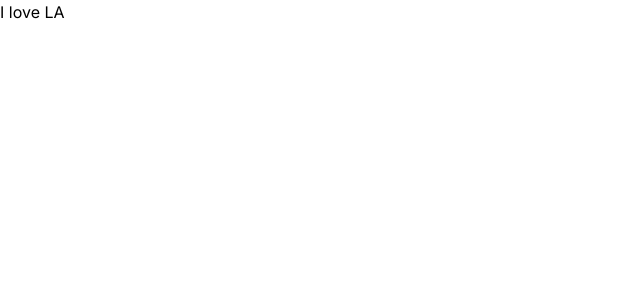
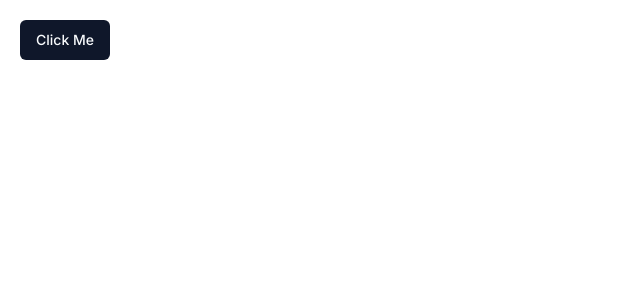
Before and after one commit to AnhKhuu/chin-pho-cycle, a Next.js app: page / in a window 1280 px wide. Shown: the top 300 px of the page, without its empty margins (0-640 px from the left). Built offline with nearby package versions, Linux system fonts and the light colour scheme.

Commit message:
setup shadcn

```diff
--- a/src/app/globals.css
+++ b/src/app/globals.css
@@ -2,26 +2,82 @@
 @tailwind components;
 @tailwind utilities;
 
-/* :root {
-  --foreground-rgb: 0, 0, 0;
-  --background-start-rgb: 214, 219, 220;
-  --background-end-rgb: 255, 255, 255;
+html,
+body,
+:root {
+  height: 100%;
 }
 
-@media (prefers-color-scheme: dark) {
+@layer base {
   :root {
-    --foreground-rgb: 255, 255, 255;
-    --background-start-rgb: 0, 0, 0;
-    --background-end-rgb: 0, 0, 0;
+    --background: 0 0% 100%;
+    --foreground: 222.2 84% 4.9%;
+
+    --card: 0 0% 100%;
+    --card-foreground: 222.2 84% 4.9%;
+
+    --popover: 0 0% 100%;
+    --popover-foreground: 222.2 84% 4.9%;
+
+    --primary: 222.2 47.4% 11.2%;
+    --primary-foreground: 210 40% 98%;
+
+    --secondary: 210 40% 96.1%;
+    --secondary-foreground: 222.2 47.4% 11.2%;
+
+    --muted: 210 40% 96.1%;
+    --muted-foreground: 215.4 16.3% 46.9%;
+
+    --accent: 210 40% 96.1%;
+    --accent-foreground: 222.2 47.4% 11.2%;
+
+    --destructive: 0 84.2% 60.2%;
+    --destructive-foreground: 210 40% 98%;
+
+    --border: 214.3 31.8% 91.4%;
+    --input: 214.3 31.8% 91.4%;
+    --ring: 222.2 84% 4.9%;
+
+    --radius: 0.5rem;
+  }
+
+  .dark {
+    --background: 222.2 84% 4.9%;
+    --foreground: 210 40% 98%;
+
+    --card: 222.2 84% 4.9%;
+    --card-foreground: 210 40% 98%;
+
+    --popover: 222.2 84% 4.9%;
+    --popover-foreground: 210 40% 98%;
+
+    --primary: 210 40% 98%;
+    --primary-foreground: 222.2 47.4% 11.2%;
+
+    --secondary: 217.2 32.6% 17.5%;
+    --secondary-foreground: 210 40% 98%;
+
+    --muted: 217.2 32.6% 17.5%;
+    --muted-foreground: 215 20.2% 65.1%;
+
+    --accent: 217.2 32.6% 17.5%;
+    --accent-foreground: 210 40% 98%;
+
+    --destructive: 0 62.8% 30.6%;
+    --destructive-foreground: 210 40% 98%;
+
+    --border: 217.2 32.6% 17.5%;
+    --input: 217.2 32.6% 17.5%;
+    --ring: 212.7 26.8% 83.9%;
   }
 }
 
-body {
-  color: rgb(var(--foreground-rgb));
-  background: linear-gradient(
-      to bottom,
-      transparent,
-      rgb(var(--background-end-rgb))
-    )
-    rgb(var(--background-start-rgb));
-} */
+@layer base {
+  * {
+    @apply border-border;
+  }
+
+  body {
+    @apply bg-background text-foreground;
+  }
+}
--- a/src/app/page.tsx
+++ b/src/app/page.tsx
@@ -1,3 +1,9 @@
+import { Button } from '../components/ui/button';
+
 export default function Home() {
-  return <div>I love LA</div>;
+  return (
+    <div className="p-5">
+      <Button>Click Me</Button>
+    </div>
+  );
 }
--- /dev/null
+++ b/src/components/ui/button.tsx
@@ -0,0 +1,56 @@
+import { Slot } from '@radix-ui/react-slot';
+import { type VariantProps, cva } from 'class-variance-authority';
+import * as React from 'react';
+
+import { cn } from '../../lib/utils';
+
+const buttonVariants = cva(
+  'inline-flex items-center justify-center rounded-md text-sm font-medium ring-offset-background transition-colors focus-visible:outline-none focus-visible:ring-2 focus-visible:ring-ring focus-visible:ring-offset-2 disabled:pointer-events-none disabled:opacity-50',
+  {
+    variants: {
+      variant: {
+        default: 'bg-primary text-primary-foreground hover:bg-primary/90',
+        destructive:
+          'bg-destructive text-destructive-foreground hover:bg-destructive/90',
+        outline:
+          'border border-input bg-background hover:bg-accent hover:text-accent-foreground',
+        secondary:
+          'bg-secondary text-secondary-foreground hover:bg-secondary/80',
+        ghost: 'hover:bg-accent hover:text-accent-foreground',
+        link: 'text-primary underline-offset-4 hover:underline',
+      },
+      size: {
+        default: 'h-10 px-4 py-2',
+        sm: 'h-9 rounded-md px-3',
+        lg: 'h-11 rounded-md px-8',
+        icon: 'h-10 w-10',
+      },
+    },
+    defaultVariants: {
+      variant: 'default',
+      size: 'default',
+    },
+  }
+);
+
+export interface ButtonProps
+  extends React.ButtonHTMLAttributes<HTMLButtonElement>,
+    VariantProps<typeof buttonVariants> {
+  asChild?: boolean;
+}
+
+const Button = React.forwardRef<HTMLButtonElement, ButtonProps>(
+  ({ className, variant, size, asChild = false, ...props }, ref) => {
+    const Comp = asChild ? Slot : 'button';
+    return (
+      <Comp
+        className={cn(buttonVariants({ variant, size, className }))}
+        ref={ref}
+        {...props}
+      />
+    );
+  }
+);
+Button.displayName = 'Button';
+
+export { Button, buttonVariants };
--- /dev/null
+++ b/src/lib/utils.ts
@@ -0,0 +1,6 @@
+import { type ClassValue, clsx } from 'clsx';
+import { twMerge } from 'tailwind-merge';
+
+export function cn(...inputs: ClassValue[]) {
+  return twMerge(clsx(inputs));
+}
--- a/tailwind.config.ts
+++ b/tailwind.config.ts
@@ -1,20 +1,76 @@
-import type { Config } from 'tailwindcss';
-
-const config: Config = {
+/** @type {import('tailwindcss').Config} */
+module.exports = {
+  darkMode: ['class'],
   content: [
-    './src/pages/**/*.{js,ts,jsx,tsx,mdx}',
-    './src/components/**/*.{js,ts,jsx,tsx,mdx}',
-    './src/app/**/*.{js,ts,jsx,tsx,mdx}',
+    './pages/**/*.{ts,tsx}',
+    './components/**/*.{ts,tsx}',
+    './app/**/*.{ts,tsx}',
+    './src/**/*.{ts,tsx}',
   ],
   theme: {
+    container: {
+      center: true,
+      padding: '2rem',
+      screens: {
+        '2xl': '1400px',
+      },
+    },
     extend: {
-      backgroundImage: {
-        'gradient-radial': 'radial-gradient(var(--tw-gradient-stops))',
-        'gradient-conic':
-          'conic-gradient(from 180deg at 50% 50%, var(--tw-gradient-stops))',
+      colors: {
+        border: 'hsl(var(--border))',
+        input: 'hsl(var(--input))',
+        ring: 'hsl(var(--ring))',
+        background: 'hsl(var(--background))',
+        foreground: 'hsl(var(--foreground))',
+        primary: {
+          DEFAULT: 'hsl(var(--primary))',
+          foreground: 'hsl(var(--primary-foreground))',
+        },
+        secondary: {
+          DEFAULT: 'hsl(var(--secondary))',
+          foreground: 'hsl(var(--secondary-foreground))',
+        },
+        destructive: {
+          DEFAULT: 'hsl(var(--destructive))',
+          foreground: 'hsl(var(--destructive-foreground))',
+        },
+        muted: {
+          DEFAULT: 'hsl(var(--muted))',
+          foreground: 'hsl(var(--muted-foreground))',
+        },
+        accent: {
+          DEFAULT: 'hsl(var(--accent))',
+          foreground: 'hsl(var(--accent-foreground))',
+        },
+        popover: {
+          DEFAULT: 'hsl(var(--popover))',
+          foreground: 'hsl(var(--popover-foreground))',
+        },
+        card: {
+          DEFAULT: 'hsl(var(--card))',
+          foreground: 'hsl(var(--card-foreground))',
+        },
+      },
+      borderRadius: {
+        lg: 'var(--radius)',
+        md: 'calc(var(--radius) - 2px)',
+        sm: 'calc(var(--radius) - 4px)',
+      },
+      keyframes: {
+        'accordion-down': {
+          from: { height: 0 },
+          to: { height: 'var(--radix-accordion-content-height)' },
+        },
+        'accordion-up': {
+          from: { height: 'var(--radix-accordion-content-height)' },
+          to: { height: 0 },
+        },
+      },
+      animation: {
+        'accordion-down': 'accordion-down 0.2s ease-out',
+        'accordion-up': 'accordion-up 0.2s ease-out',
       },
     },
   },
-  plugins: [],
+  plugins: [require('tailwindcss-animate')],
 };
-export default config;
```
Also changed, not shown: package.json (+7 -1 lines), components.json (added), 1 other file (tests, documents, lock files or other folders).
